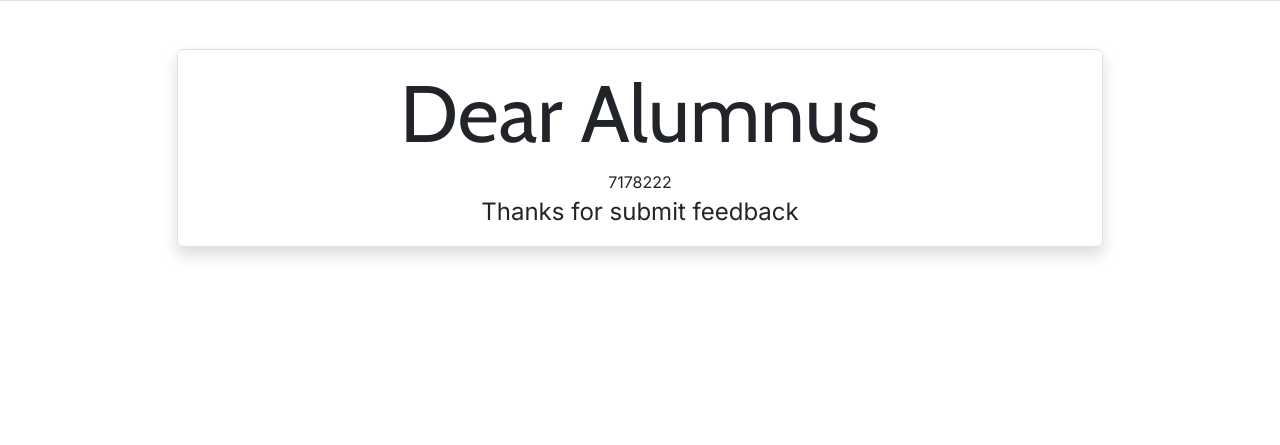
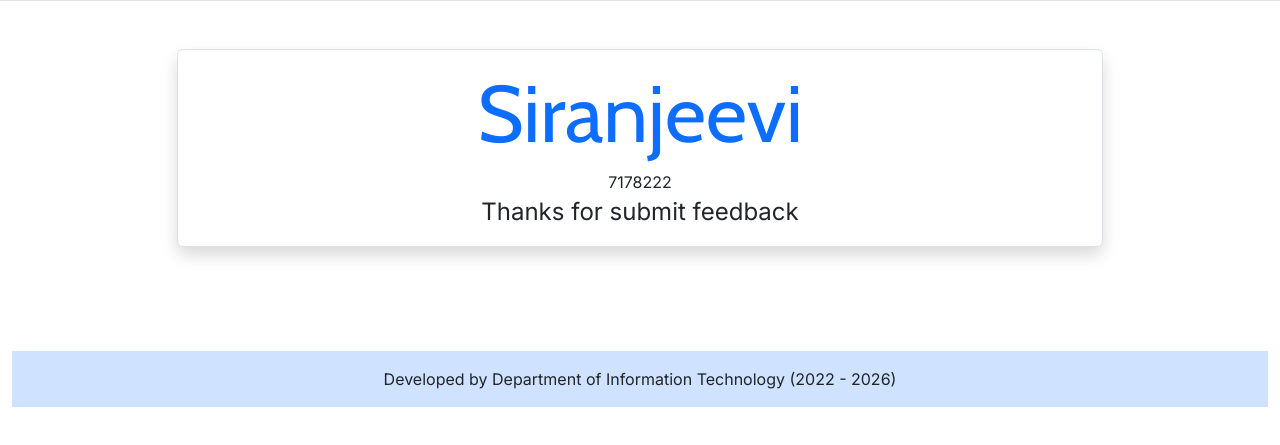
Before and after one commit to Siranjeevi619/kce-alumni-feedback, a website: page Thanks.html in a window 1280 px wide. Shown: the part 87-532 px from the top of the page. Drawn offline with nearby package versions, Linux system fonts and the light colour scheme; some packages are replaced by stand-ins of ours; a script that the page names is missing.

Commit message:
fix:thanks page

```diff
--- a/Thanks.html
+++ b/Thanks.html
@@ -43,9 +43,9 @@
             <div class="card border shadow">
               <div class="card-body">
                 <div
-                  class="display-1 alumni-header text-center card-text fw-light card-title"
+                  class="display-1 alumni-header text-center card-text text-primary fw-light card-title"
                 >
-                  Dear Alumnus
+                  Siranjeevi
                 </div>
                 <div class="text-center">7178222</div>
                 <div class="fs-4 text-center">Thanks for submit feedback</div>
@@ -56,6 +56,18 @@
         </div>
       </div>
     </section>
+
+    <footer class="text-white mt-5">
+      <div class="container-fluid mt-5">
+        <div class="position-relative">
+          <div class="text-center py-2 mt-5">
+            <div class="bg-primary-subtle text-dark position py-3 mt-5">
+              Developed by Department of Information Technology (2022 - 2026)
+            </div>
+          </div>
+        </div>
+      </div>
+    </footer>
 
     <!-- bootstrap cdn script -->
 
```
Also changed, not shown: AlumniInfo.html (+1 -0 lines).
